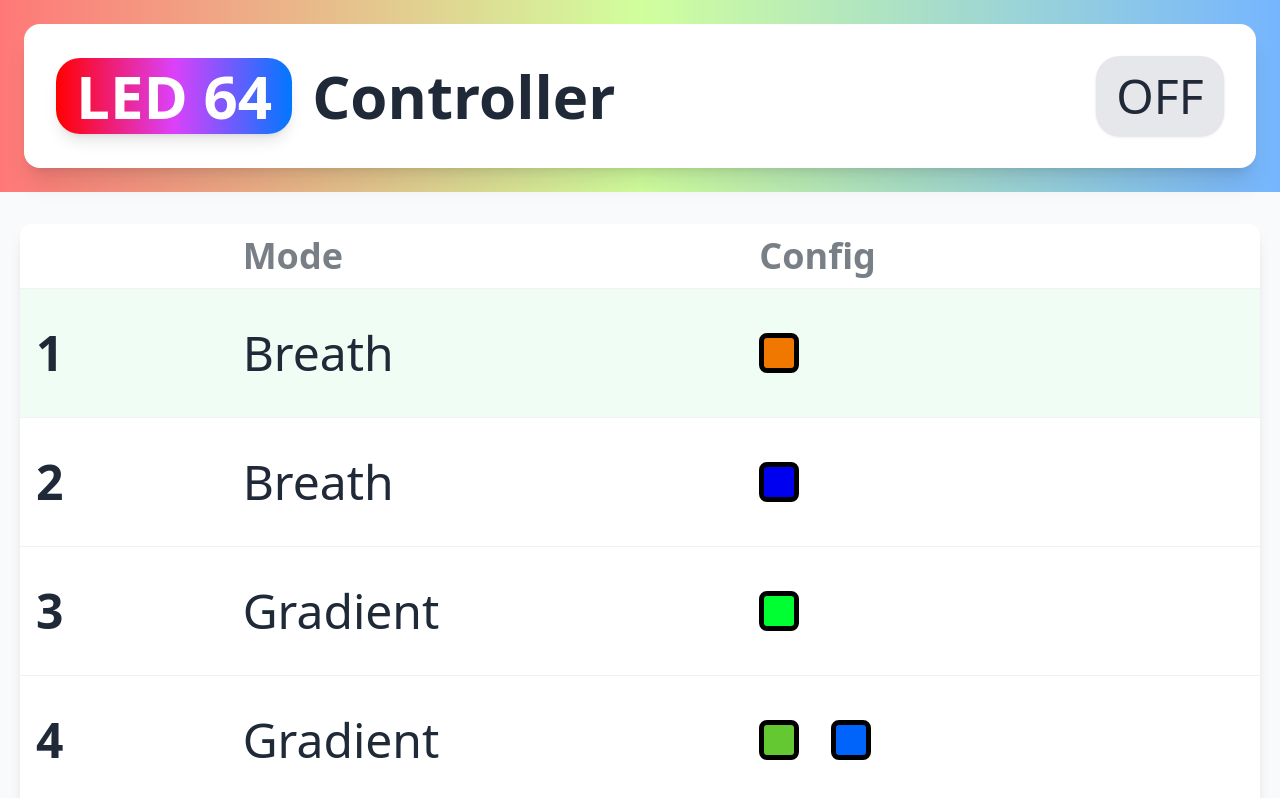
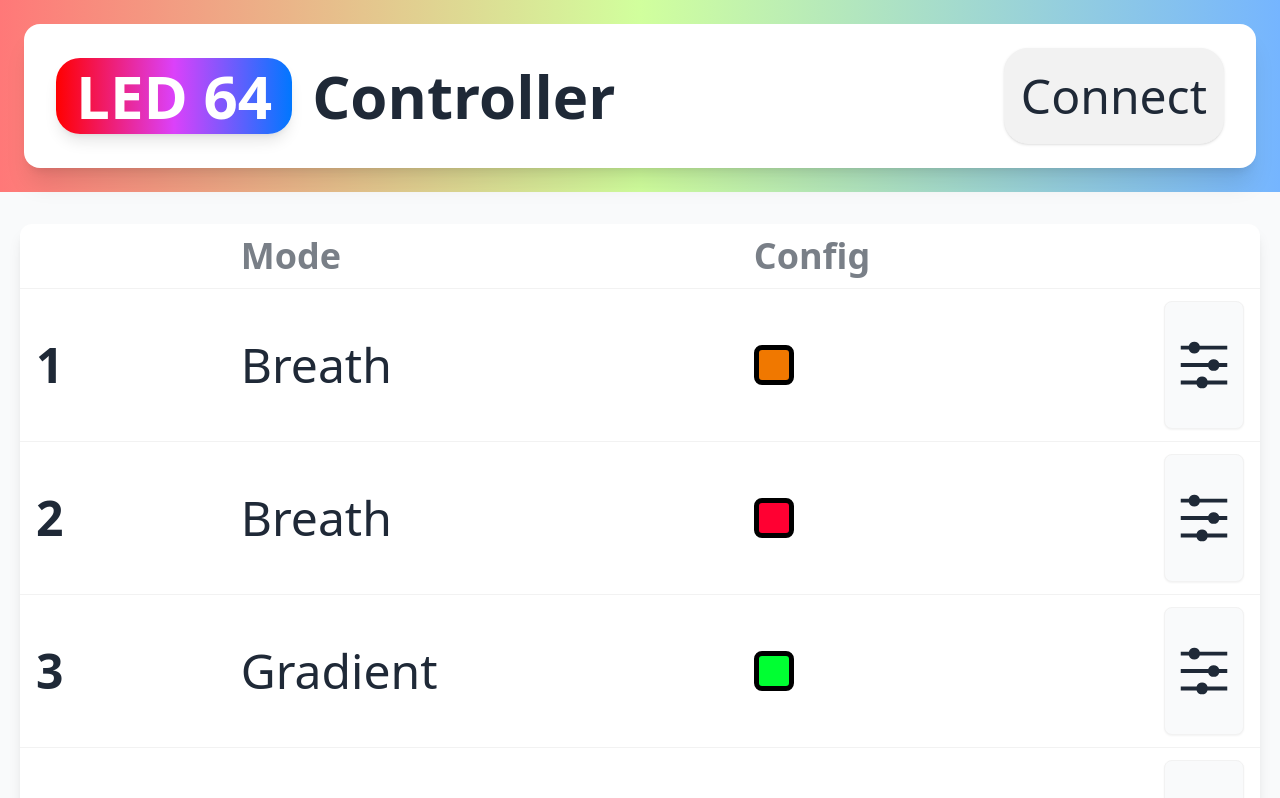
Before and after one commit to RYKT1024/vue-arduino-led64, a Vue app: page / in a window 1280 px wide. Built offline with nearby package versions, Linux system fonts and the light colour scheme.

Commit message:
Optimize the interface x2.

```diff
--- a/package.json
+++ b/package.json
@@ -7,6 +7,7 @@
     "build": "vue-cli-service build"
   },
   "dependencies": {
+    "@element-plus/icons-vue": "^2.3.1",
     "autoprefixer": "^10.4.16",
     "daisyui": "^4.4.20",
     "postcss": "^8.4.32",
--- a/src/App.vue
+++ b/src/App.vue
@@ -1,7 +1,18 @@
 <template>
-  <Home />
+  <div id="app" class="min-h-screen">
+    <Home class="shadow-2xl max-h-screen overflow-y-auto" :style="{ maxWidth: '1440px', margin: '0 auto' }"/>
+  </div>
 </template>
 
 <script setup>
 import Home from "@/views/HomeView.vue"
 </script>
+
+<style scoped>
+#app {
+  display: flex;
+  justify-content: center;
+  align-items: center;
+  height: 100vh; /* 使整个页面垂直居中 */
+}
+</style>
--- a/src/components/Listbox.vue
+++ b/src/components/Listbox.vue
@@ -1,25 +1,27 @@
 
 <template>
     <div class="overflow-x-auto">
-  <table class="table text-5xl">
+  <table class="table">
     <!-- head -->
-    <thead>
+    <thead class="text-4xl">
       <tr>
         <th class="w-2/12"></th>
-        <th class="text-4xl w-5/12">Mode</th>
-        <th class="text-4xl">Config</th>
+        <th class="w-5/12">Mode</th>
+        <th class="w-4/12">Config</th>
+        <th></th>
       </tr>
     </thead>
-    <tbody>
+    <tbody class="text-5xl">
       <tr v-for="(config, index) of configs" :key="index"
           :class="listClass(config)"
           @click="select(index)">
         <th>{{index+1}}</th>
         <td>{{config.mode}}</td>
-        <td class="flex h-32 items-center">
+        <td class="flex h-36 pb-1 border-white items-center">
             <ColorBox v-for="(color, index) of config.config" :key="index" :rgb="color"
                       class="mr-8"/>
         </td>
+        <td><Operation :class="setClass(config)"/></td>
       </tr>
     </tbody>
   </table>
@@ -27,21 +29,21 @@
 </template>
 
 <script setup>
-import { reactive, ref } from 'vue';
+import { ref, reactive, defineProps } from 'vue';
 import ColorBox from './ColorBox.vue';
-
-const selected = ref(0);
-
-const configs = reactive([
-    {mode:"Breath", config:[[240,120,0]], selected:true},
-    {mode:"Breath", config:[[0,0,240]], selected:false},
-    {mode:"Gradient", config:[[0,255,50]], selected:false},
-    {mode:"Gradient", config:[[100,200,50], [0,100,250]], selected:false},
-    {mode:"Gradient", config:[[255,255,0], [0,255,255]], selected:false}
-])
+const props = defineProps({
+    selected: Number,
+    configs: Array,
+})
+const selected = ref(props.selected);
+const configs = reactive(props.configs);
 
 const listClass = (config) => {
     return config.selected ? "h-32 bg-green-50" : "h-32"
+}
+
+const setClass = (config) => {
+    return config.selected ? "btn p-2 w-20 h-32 bg-indigo-600 text-white" : "btn p-2 w-20 h-32 bg-gray-50"
 }
 
 const select = (index) => {
@@ -50,4 +52,5 @@ const select = (index) => {
         configs[i].selected = (i == index ? true : false)
     })
 }
+
 </script>
--- a/src/components/Menu.vue
+++ b/src/components/Menu.vue
@@ -16,14 +16,15 @@
     <label v-if="isConnected" class="swap">
         <input type="checkbox"/>
         <div class="swap-on font-medium text-5xl pt-4 text-center w-32 h-20 rounded-3xl mr-6 bg-blue-500 shadow text-white">ON</div>
-        <div class="swap-off font-medium text-5xl pt-4 text-center w-32 h-20 rounded-3xl mr-6 bg-gray-200 shadow">OFF</div>
+        <div class="swap-off font-medium text-5xl pt-4 text-center w-32 h-20 rounded-3xl mr-6 bg-red-200 shadow">OFF</div>
     </label>
   </div>
 </div>
 </template>
 
 <script setup>
-const isConnected = true
-
+import { ref, defineProps } from 'vue';
+const props = defineProps({isConnected:Boolean})
+const isConnected = ref(props.isConnected);
 
 </script>
--- a/src/main.js
+++ b/src/main.js
@@ -4,5 +4,12 @@ import { createApp } from 'vue'
 import App from './App.vue'
 import router from './router'
 import store from './store'
+import * as ElementPlusIconsVue from '@element-plus/icons-vue'
 
-createApp(App).use(store).use(router).mount('#app')
+const app = createApp(App)
+
+for (const [key, component] of Object.entries(ElementPlusIconsVue)) {
+    app.component(key, component)
+  }
+
+app.use(store).use(router).mount('#app')
--- a/src/views/HomeView.vue
+++ b/src/views/HomeView.vue
@@ -1,10 +1,11 @@
 <template>
 <div class="fixed bg-gray-50  h-full w-full">
   <div class="bg-tricolor p-6 h-48" style="--bg-color-1: #ff7878; --bg-color-2: #d1ff9d; --bg-color-3: #75b5ff;">
-    <Menu class="shadow-xl shadow-blue h-full"/>
+    <Menu class="shadow-xl shadow-blue h-full" :isConnected="isConnected"/>
   </div>
   <div class="pt-8 pl-5 pr-5">
-    <List class="shadow-lg rounded-xl bg-white"/>
+    <List :configs="configs" :selected="selected"
+          class="shadow-lg rounded-xl bg-white"/>
   </div>
 </div>
 
@@ -14,4 +15,18 @@
 <script setup>
 import Menu from "@/components/Menu.vue"
 import List from "@/components/Listbox.vue"
+import { ref, reactive } from "vue"
+
+const selected = ref(-1);
+
+const configs = reactive([
+    {mode:"Breath", config:[[240,120,0]], selected:false},
+    {mode:"Breath", config:[[255,0,50]], selected:false},
+    {mode:"Gradient", config:[[0,255,50]], selected:false},
+    {mode:"Gradient", config:[[100,200,50], [0,100,250]], selected:false},
+    {mode:"Gradient", config:[[255,255,0], [0,255,255]], selected:false},
+
+])
+
+const isConnected = ref(false);
 </script>
```
Also changed, not shown: public/index.html (line endings or trailing spaces), 1 other file (tests, documents, lock files or other folders).
